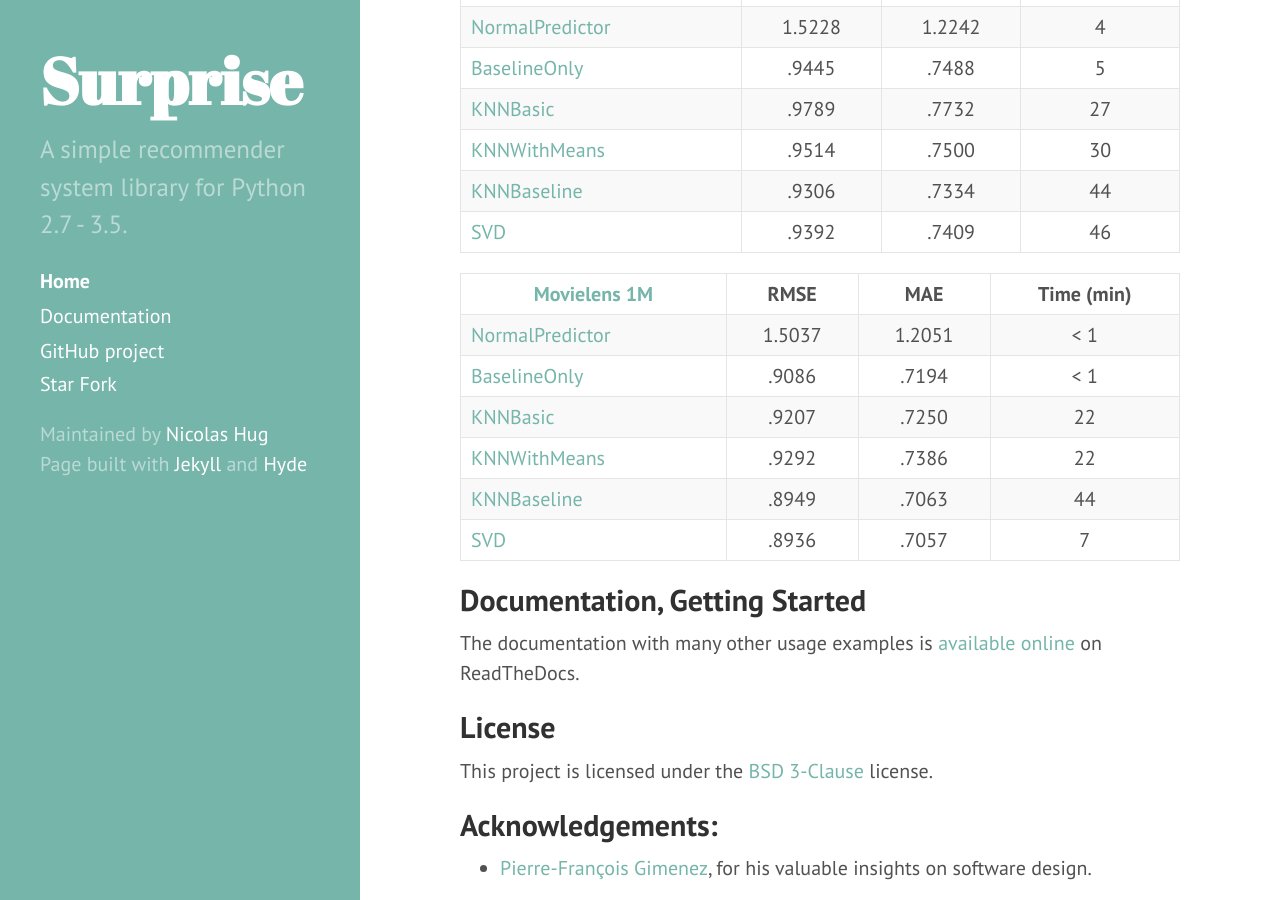
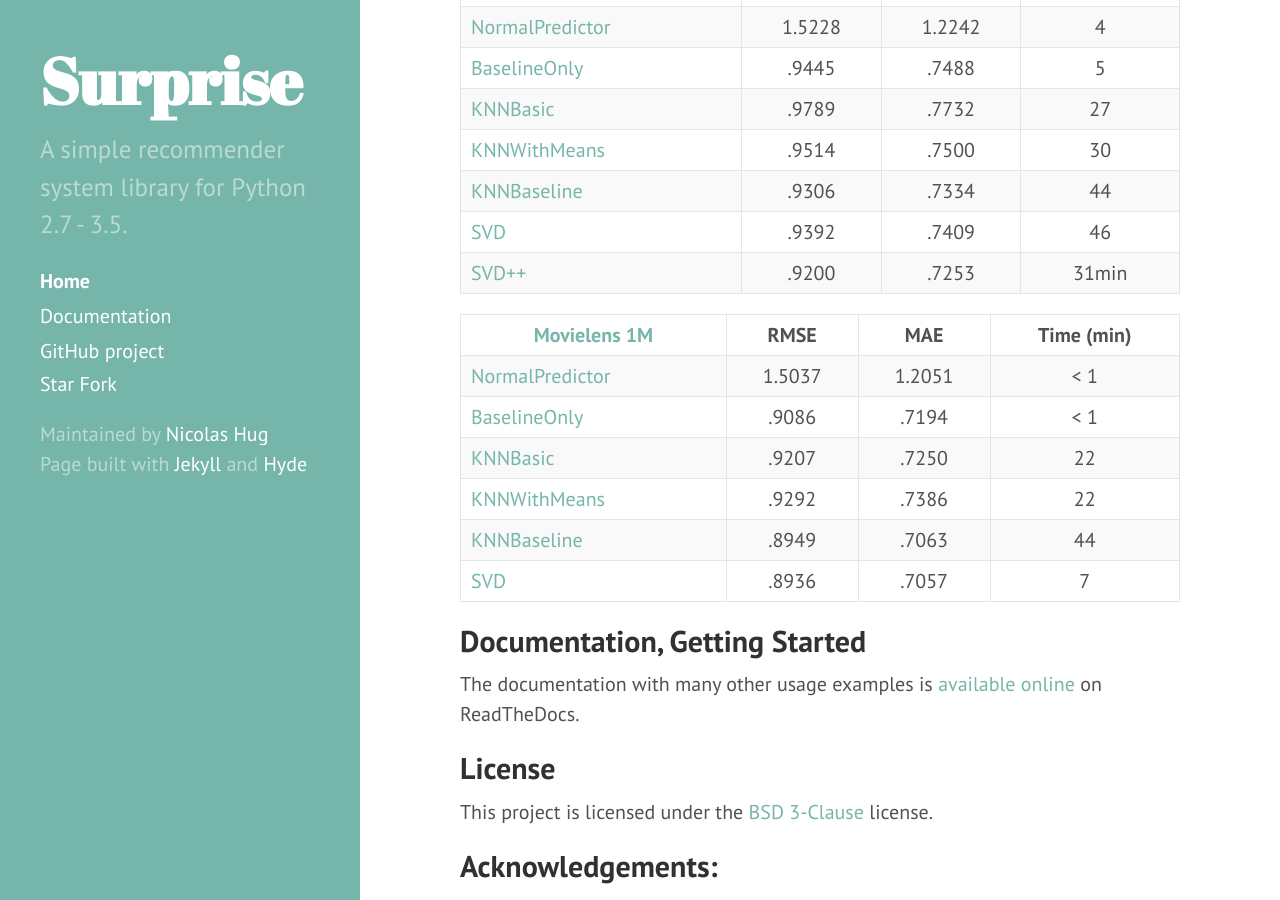
Before and after one commit to NicolasHug/Surprise, a Jekyll site: the page built from index.md, in a window 1280 px wide and 900 px high, scrolled down 2055 px. Built offline with Jekyll 4.4.1, drawn with Linux system fonts in a browser that asks for light colours.

Commit message:
update index.md

```diff
--- a/index.md
+++ b/index.md
@@ -108,6 +108,7 @@
 | [KNNWithMeans](http://surprise.readthedocs.io/en/latest/knn_inspired.html#surprise.prediction_algorithms.knns.KNNWithMeans)    |  .9514 |  .7500 |    30    |
 | [KNNBaseline](http://surprise.readthedocs.io/en/latest/knn_inspired.html#surprise.prediction_algorithms.knns.KNNBaseline)     |  .9306 |  .7334 |    44    |
 | [SVD](http://surprise.readthedocs.io/en/latest/matrix_factorization.html#surprise.prediction_algorithms.matrix_factorization.SVD)             |  .9392 |  .7409 |    46    |
+| [SVD++](http://surprise.readthedocs.io/en/latest/matrix_factorization.html#surprise.prediction_algorithms.matrix_factorization.SVDpp)             |  .9200 |  .7253 |    31min    |
 
 
 |  [Movielens 1M](http://grouplens.org/datasets/movielens/1m) |  RMSE  |   MAE  | Time (min) |
```
